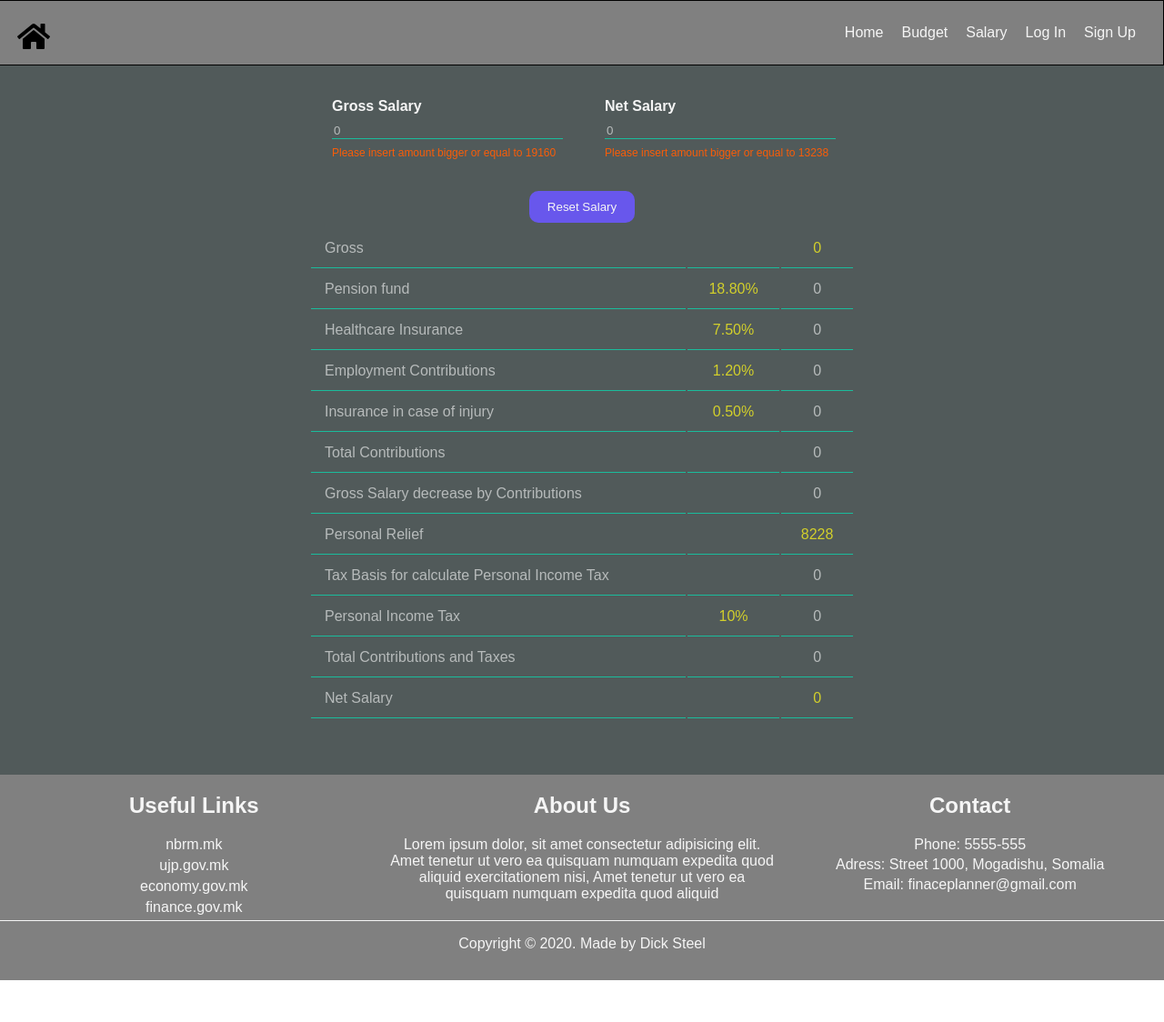
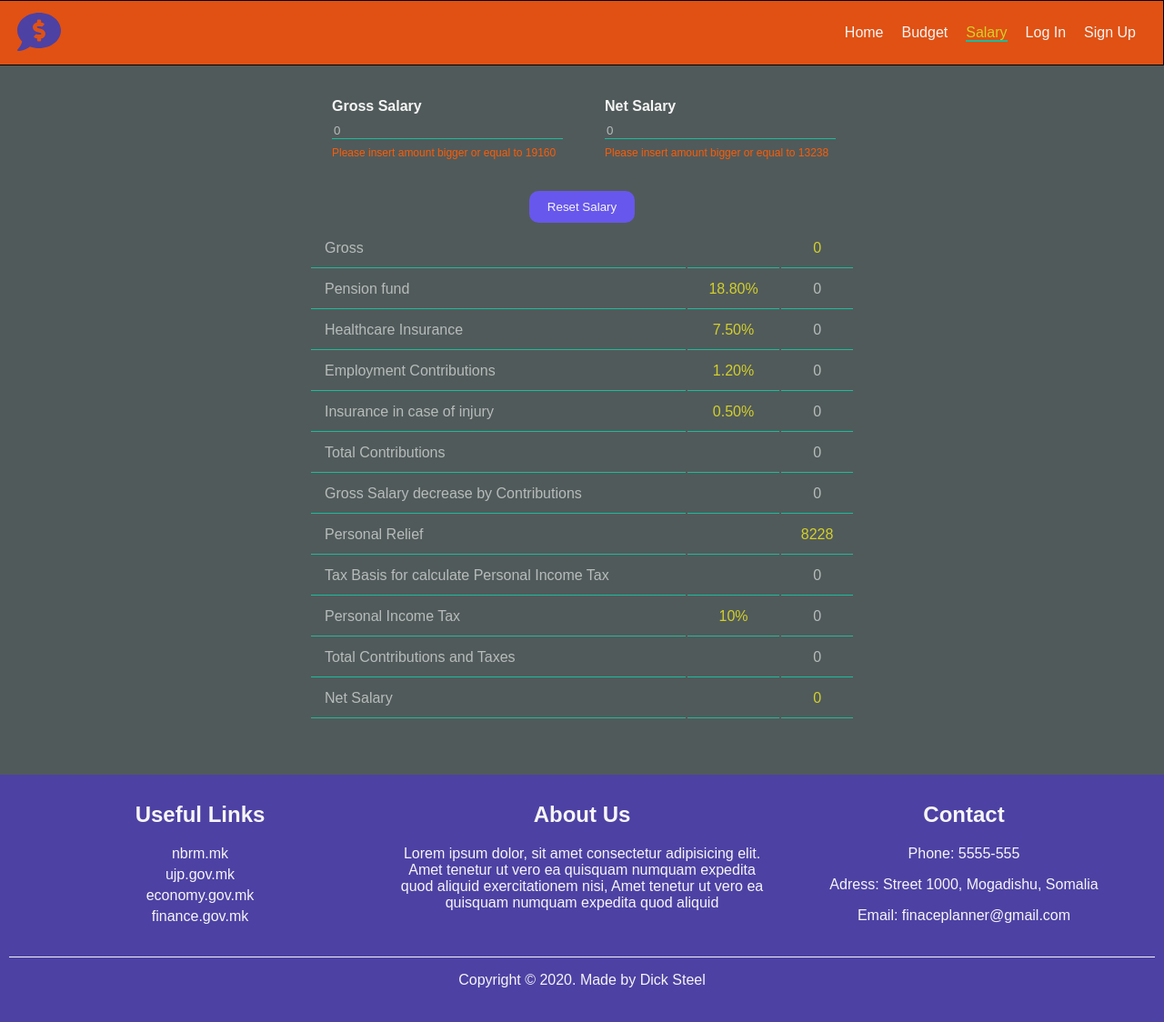
Before and after one commit to dario888/finace-app, a React (Create React App) app in the folder client/: page /salary in a window 1280 px wide. Shown: the top 1124 px of the page at 91% size. Before the commit the page ends 1078 px from the top, so only its background shows below. Built offline with nearby package versions, Linux system fonts and the light colour scheme.

Commit message:
Style nav footer auth

```diff
--- a/client/src/App.css
+++ b/client/src/App.css
@@ -46,17 +46,31 @@ label {
   border: none;
   cursor: pointer;
   color: #f5f5f5;
-  background: blue;
+}
+
+.btnForm {
+  background: #E05113;
 }
 
 .btnHover:hover {
   border: 1px solid;
   opacity: 0.8;
 }
+
+.btnNavHover:hover {
+  border-bottom: 2px solid #1ABC9C;
+  opacity: 0.8;
+}
+
+.listNav .active{
+  border-bottom: 2px solid #1ABC9C;
+  color: #d3d02b;
+}
+
 /* ----------------------------------------NAVBAR--------------------------------------------------- */
 
 .navbar {
-  background: gray;
+  background: #E05113;
   width: 100%;
   height: 60px;
   position: fixed;
@@ -69,6 +83,8 @@ label {
   transition: all .7s;
 
 }
+
+
 /* -----------------------BURGER------------------ */
 .burger {
   width: 45px;
@@ -86,6 +102,15 @@ label {
   cursor: pointer;
   z-index: 20;
 
+}
+
+.logo{
+  margin-left: 40px;
+  padding: 5px 0 ;
+}
+
+#dollar {
+  color: #4D41A4;
 }
 
 .line1, .line2, .line3{
@@ -110,34 +135,21 @@ label {
 
 /* ----------------------------------------- */
 
-.logo{
-  padding:18px 0 ;
-  padding-left: 40px ;
-}
 
 .listNav {
   list-style: none;
   display: flex;
   flex-flow: row nowrap;
-
 }
 
 .listNav li {
   padding: 5px 10px;
+  color:  #f5f5f5 ;
 }
 
-.listNav .navLink {
+.listNav a {
   color: #f5f5f5;
 }
-
-/* .close {
-  transform: translateX(100%) ;
-}
-
-.show {
-  transform: translateX(0) ;
-} */
-
 
 
 /* ----------------------------------------HOME--------------------------------------------------- */
@@ -182,12 +194,13 @@ label {
 .modal {
   position: fixed;
   z-index: 100;
-  background: white;
+  background: #515A5A;
   border-radius: 10px;
   width: 60%;
   top: 20vh;
   left: 10%;
-  box-shadow: 0 2px 8px rgba(0, 0, 0, 0.26);
+  box-shadow: 3px 3px  10px #b7bbbb;
+  /* box-shadow: -3px -3px 8px #b7bbbb; */
   display: none;
 }
 
@@ -202,12 +215,33 @@ label {
 
 .modal h1 {
   text-align: center;
+  color: #b7bbbb;
+}
+
+.textPrimary {
+  color: #fa5d08;
 }
 
 .modal .modalActions {
+  height: 30px;
   padding: 1rem;
   display: flex;
   justify-content: center;
+}
+
+.modalContent label{
+  color: #f5f5f5;
+}
+
+.modalContent input{
+  color: #b7bbbb;
+  background: transparent;
+  border: none;
+  border-bottom: 1px solid #1ABC9C ;
+}
+
+#subSignUp, #subLogin {
+  background: #6857ec;
 }
 
 .authBg{
@@ -258,11 +292,13 @@ label {
   grid-template-columns: repeat(4, 1fr);
   background: #4D41A4;
   border-radius: 10px;
+  border: 1px solid #f5f5f5;
   transition: all .4s;
 }
 
 .item p {
   margin: 4px 0 0 0;
+  color: #b7bbbb;
 }
 
 .item:hover {
@@ -328,9 +364,6 @@ label {
 
 }
 
-.btnForm {
-  background: #E05113;
-}
 .costsContainer{
   display: grid;
   grid-template-columns: repeat(3, 1fr);
@@ -456,21 +489,20 @@ label {
 
 /* ----------------------------------------FOOTER--------------------------------------------------- */
 .footer {
-  background: gray;
+  background: #4D41A4;
   border-bottom: white;
   height: 100%;
-  /* padding: 20px ; */
+  padding: 10px ;
 }
 
-.item {
+.itemFooter {
   display: grid;
   grid-template-columns: repeat(3, 1fr);
+  margin-bottom: 20px;
   font-weight: lighter;
   background: transparent;
   color: #f5f5f5;
   text-align: center;
-  border-bottom: 1px solid #f5f5f5;
-
 }
 
 #usefulLinks a {
@@ -482,9 +514,11 @@ label {
 
 
 .copyRight {
+  padding-bottom: 15px;
+  margin-top: 10px;
   color: #f5f5f5;
   text-align: center;
-  padding-bottom: 15px;
+  border-top: 1px solid #f5f5f5;
 }
 
 /* ----------------------------------------MEDIA QUERY--------------------------------------------- */
@@ -512,7 +546,7 @@ label {
     right: 0;
     height: 100vh;
     width: 300px;
-    background: teal;
+    background: #B5653B;
     font-size: 22px;
     transition: transform 0.3s ease-in-out;
   }
@@ -570,11 +604,10 @@ label {
     width: 450px;
   }
 
-
-
-
-  /* ==========================BUDGET================================== */
-  /* ==========================BUDGET================================== */
+  /* ========================== SIGN UP & LOG IN ================================== */
+  .modal {
+    width: 80%;
+  }
 
 }
 
@@ -633,10 +666,33 @@ label {
     padding: 10px 0;
   }
 
+  /* ==========================SALARY================================== */
 
+  .tblSalary {
+    width: 350px;
+  }
 
+  .inputSalary {
+    display: flex;
+    flex-direction: column;
+    justify-content: center;
+    align-items: center;
+  }
 
+  .divBtnReset {
+    margin-bottom: 30px;
+  }
 
+/* ==========================SIGN UP & LOG IN================================== */
+  .modal {
+    width: 80%;
+  }
+
+  /* ========================== FOOTER ================================== */
+  .itemFooter{
+    display: flex;
+    flex-direction: column;
+  }
 
 
 
--- a/client/src/App.tsx
+++ b/client/src/App.tsx
@@ -15,10 +15,11 @@ import './App.css';
 
 function App() {
 
+
   return (
     <BrowserRouter>
     <div className="app">
-      <Navbar />
+      <Navbar  />
       <Switch>
       <Route exact path="/" component={Home} />
       <Route exact path="/budget" component={Budget} />
--- a/client/src/components/Footer.tsx
+++ b/client/src/components/Footer.tsx
@@ -3,7 +3,7 @@ import React from 'react'
 const Footer= () => {
     return (
         <div className="footer">
-            <div className="item" >
+            <div className="itemFooter" >
                 <div id="usefulLinks">
                 <h2>Useful Links</h2>
                     <a href="https://www.nbrm.mk/" target="_blank" rel="noopener noreferrer">
--- a/client/src/components/Navbar.tsx
+++ b/client/src/components/Navbar.tsx
@@ -1,4 +1,6 @@
 import React, {useState} from 'react'
+import {NavLink} from 'react-router-dom'
+
 
 
 
@@ -10,12 +12,10 @@ const Navbar = () => {
 
 
 
-
     return (
         <nav className="navbar">
             <div className="logo">
-                <i className="fas fa-home fa-2x"></i>
-                {/* Logo */}
+                <i className="fas fa-comment-dollar fa-3x" id="dollar"></i>
             </div>
             <button className={`burger ${change}`} onClick={() => setOpen(!open)} >
                 <div className="line1"></div>
@@ -23,11 +23,31 @@ const Navbar = () => {
                 <div className="line3"></div>
             </button>
             <ul className={`listNav ${open && 'verticalNav'} ${verNav}`}>
-                <li><a href="/" className="navLink">Home</a></li>
-                <li><a href="/budget" className="navLink">Budget</a></li>
-                <li><a href="/salary" className="navLink">Salary</a></li>
-                <li><a href="/login" className="navLink">Log In</a></li>
-                <li><a href="/signup" className="navLink">Sign Up</a></li>
+                <li>
+                    <NavLink exact to="/" activeClassName="active" className={`navLink btnNavHover `} >
+                        Home
+                    </NavLink>
+                </li>
+                <li>
+                    <NavLink exact to="/budget" activeClassName="active" className={`navLink btnNavHover`} >
+                        Budget
+                    </NavLink>
+                </li>
+                <li>
+                    <NavLink exact to="/salary" activeClassName="active" className={`navLink btnNavHover`} >
+                        Salary
+                    </NavLink>
+                </li>
+                <li>
+                    <NavLink exact to="/login" activeClassName="active" className={`navLink btnNavHover`} >
+                        Log In
+                    </NavLink>
+                </li>
+                <li>
+                    <NavLink exact to="/signup" activeClassName="active" className={`navLink btnNavHover`} >
+                        Sign Up
+                    </NavLink>
+                </li>
             </ul>
 
         </nav>
--- a/client/src/components/auth/LogIn.tsx
+++ b/client/src/components/auth/LogIn.tsx
@@ -38,8 +38,8 @@ const LogIn = () => {
                     <input type="password" name='password' value={password} onChange={changeHendler} required/>
                 </div>
                 <div className="modalActions">
-                    <input type="button" onClick={toggleHendler} value="Cancel" className="btnForm" id="cancel"/>
-                    <input type="submit" value="Submit" className="btnForm" id="sub"/>
+                    <input type="button" onClick={toggleHendler} value="Cancel" className="btnForm btnHover" id="cancel"/>
+                    <input type="submit" value="Submit" className="btnForm btnHover" id="subLogin"/>
                 </div>
             </form>
             </div>
--- a/client/src/components/auth/SignUp.tsx
+++ b/client/src/components/auth/SignUp.tsx
@@ -46,8 +46,8 @@ const SignUp = () => {
                     placeholder="enter min 6, max 12 character"/>
                 </div>
                 <div className="modalActions">
-                    <input type="button" onClick={toggleHendler} value="Cancel" className="btnForm" id="cancel"/>
-                    <input type="submit" value="Submit" className="btnForm" id="sub"/>
+                    <input type="button" onClick={toggleHendler} value="Cancel" className="btnForm btnHover" id="cancel"/>
+                    <input type="submit" value="Submit" className="btnForm btnHover" id="subSignUp"/>
                 </div>
             </form>
         </div>
```
